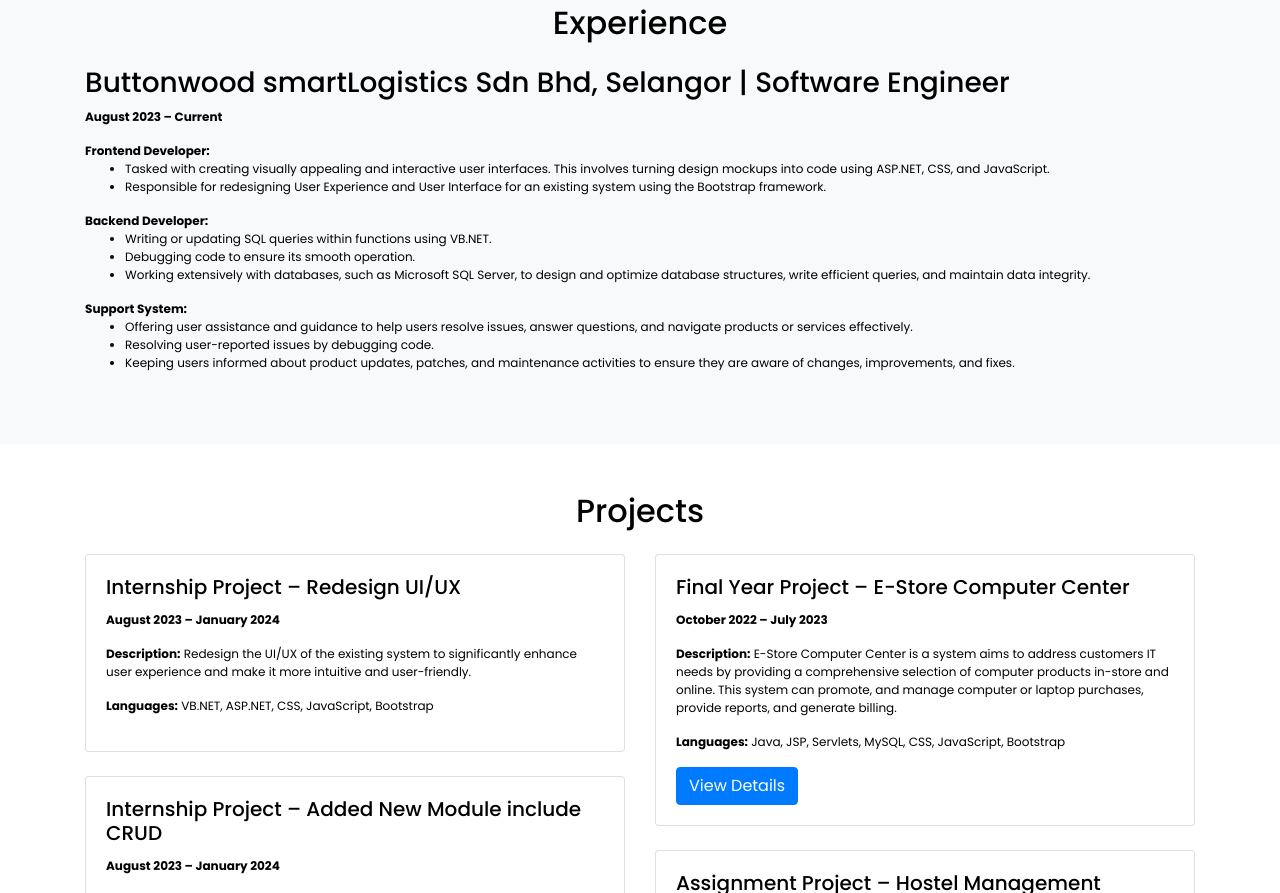
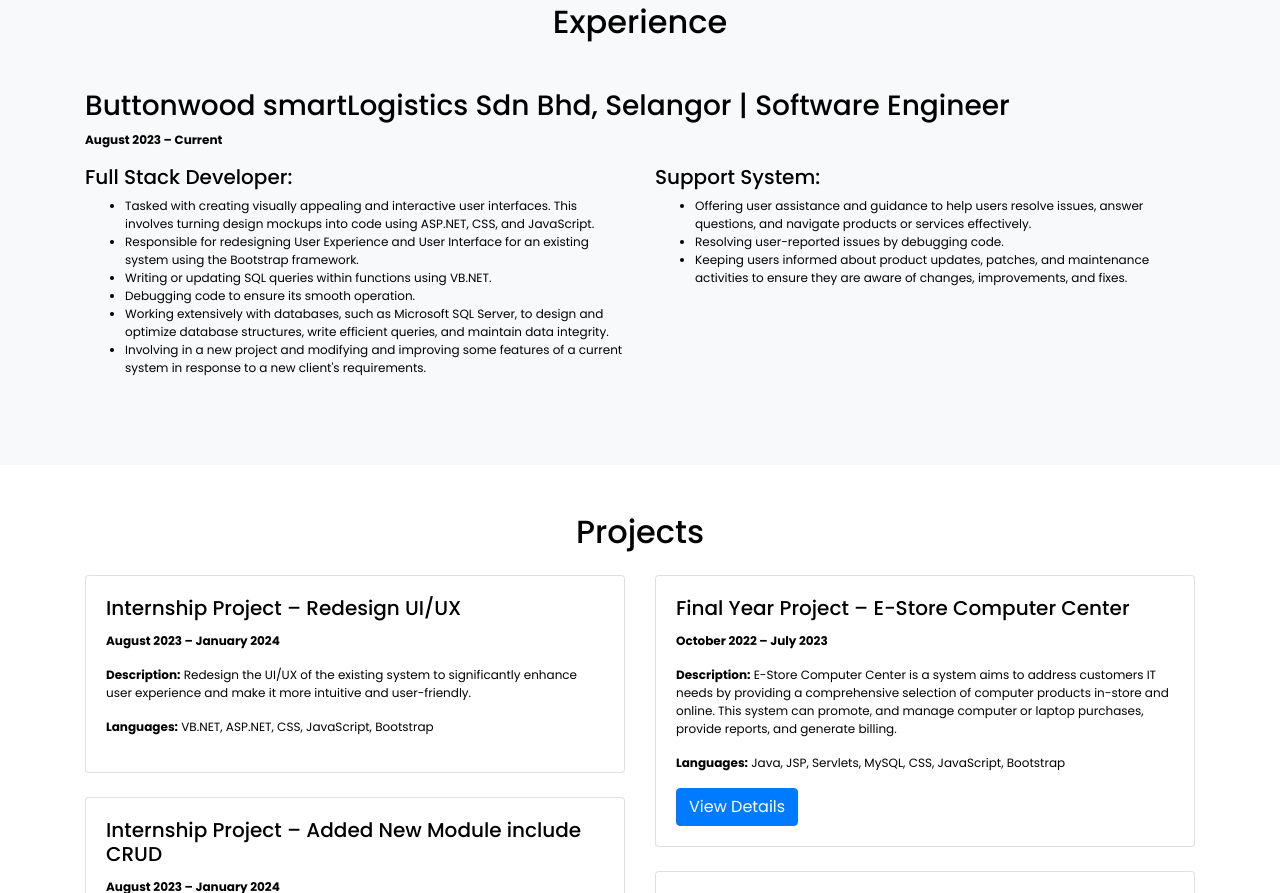
Before and after one commit to faiqaidid/Portfolio, a plain HTML site: page index.html in a window 1280 px wide. Shown: the part 1050-1943 px from the top of the page. Drawn offline with nearby package versions, Linux system fonts and the light colour scheme; a script that the page names is missing.

Commit message:
Update index.html

```diff
--- a/index.html
+++ b/index.html
@@ -19,7 +19,9 @@
     nav{
       font-size: 16px;
     }
-
+#about {
+  margin-top: 55px; /* Adjust the value as needed */
+}
     .about-text {
       margin-right: 20px; /* To create a gap between text and image */
     }
@@ -49,7 +51,7 @@
   </style>
 </head>
 <body>
-  <nav class="navbar navbar-expand-lg navbar-light">
+  <nav class="navbar navbar-expand-lg navbar-dark bg-dark fixed-top">
     <div class="container-fluid">
       <a class="navbar-brand" href="#">My Portfolio</a>
       <button class="navbar-toggler" type="button" data-toggle="collapse" data-target="#navbarText" aria-controls="navbarText" aria-expanded="false" aria-label="Toggle navigation">
@@ -138,29 +140,33 @@
 
 <section id="experience" class="py-5 bg-light">
   <div class="container">
-    <h2 class="text-center mb-4">Experience</h2>
+    <h2 class="text-center mb-5">Experience</h2>
     <div class="row">
       <div class="col-lg-12">
         <div class="experience-item mb-4">
           <h3>Buttonwood smartLogistics Sdn Bhd, Selangor | Software Engineer</h3>
           <p><strong>August 2023 – Current</strong></p>
-          <strong>Frontend Developer:</strong>
-          <ul>
+          <div class="row">
+            <div class="col-md-6">
+              <h5>Full Stack Developer:</h5>
+              <ul class="experience-list">
                 <li>Tasked with creating visually appealing and interactive user interfaces. This involves turning design mockups into code using ASP.NET, CSS, and JavaScript.</li>
                 <li>Responsible for redesigning User Experience and User Interface for an existing system using the Bootstrap framework.</li>
-          </ul>
-          <strong>Backend Developer:</strong>
-          <ul>
                 <li>Writing or updating SQL queries within functions using VB.NET.</li>
                 <li>Debugging code to ensure its smooth operation.</li>
                 <li>Working extensively with databases, such as Microsoft SQL Server, to design and optimize database structures, write efficient queries, and maintain data integrity.</li>
+                <li>Involving in a new project and modifying and improving some features of a current system in response to a new client's requirements.</li>
               </ul>
-          <strong>Support System:</strong>
-          <ul>
+            </div>
+            <div class="col-md-6">
+              <h5>Support System:</h5>
+              <ul class="experience-list">
                 <li>Offering user assistance and guidance to help users resolve issues, answer questions, and navigate products or services effectively.</li>
                 <li>Resolving user-reported issues by debugging code.</li>
                 <li>Keeping users informed about product updates, patches, and maintenance activities to ensure they are aware of changes, improvements, and fixes.</li>
               </ul>
+            </div>
+          </div>
         </div>
       </div>
     </div>
```
Lines whose indentation alone changed are shown as unchanged.
